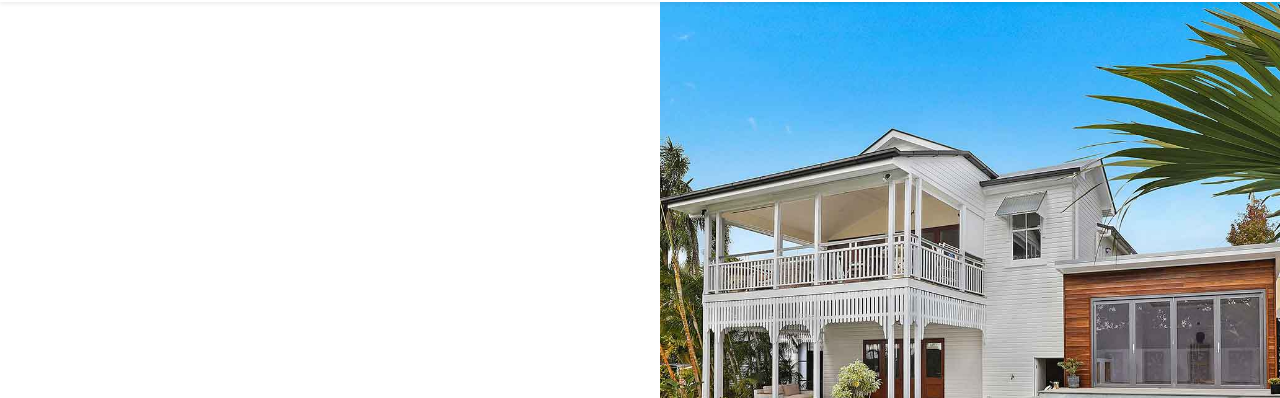
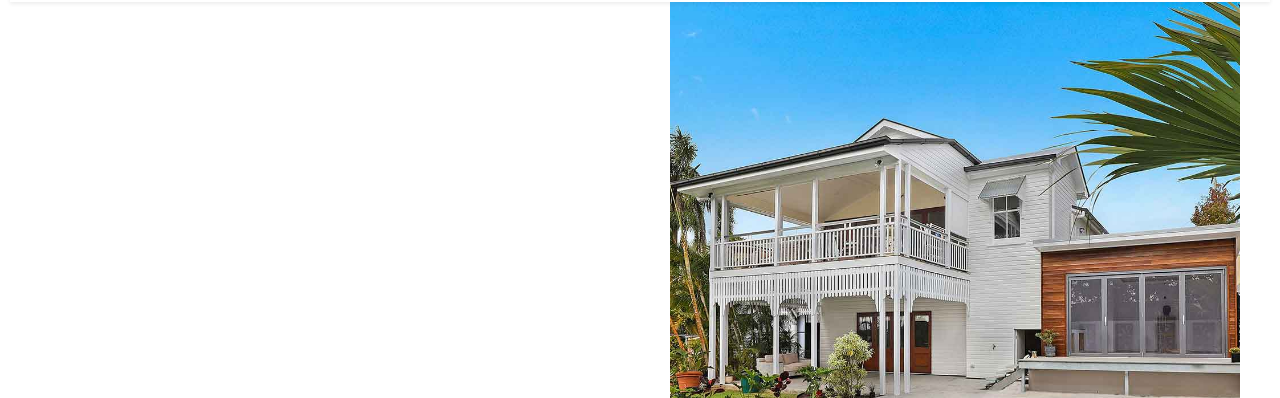
Before and after one commit to Asharafrayyan/homeselling, a plain HTML site: page index.html in a window 1280 px wide. Shown: the part 74-472 px from the top of the page. Drawn offline with nearby package versions, Linux system fonts and the light colour scheme.

Commit message:
Add files via upload

```diff
--- a/index.html
+++ b/index.html
@@ -1,10 +1,10 @@
-<!DOCTYPE html>
-<html lang="en">
+
+<html>
 <head>
     <link rel="stylesheet" href="styles.css">
     <link href="https://cdn.jsdelivr.net/npm/bootstrap@5.3.2/dist/css/bootstrap.min.css" rel="stylesheet">
     <link rel="stylesheet" href="https://cdnjs.cloudflare.com/ajax/libs/font-awesome/6.0.0-beta3/css/all.min.css">
-<body>
+</head>
 
 
     <body>
--- a/styles.css
+++ b/styles.css
@@ -1,4 +1,12 @@
-
+*{
+    padding: 0px 10px;
+}
+body{
+    margin: 0;
+    padding: 0;
+    background-color: #ffffff;
+    width: 100%;
+}
 /* Navbar Styling */
 .navbar {
     padding: 10px 20px;
```
